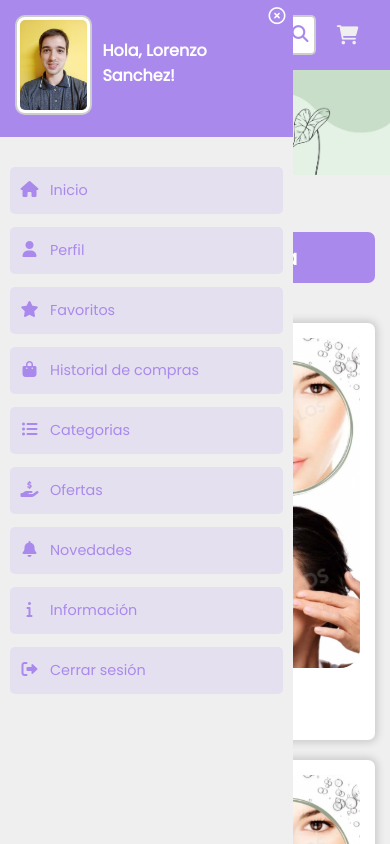
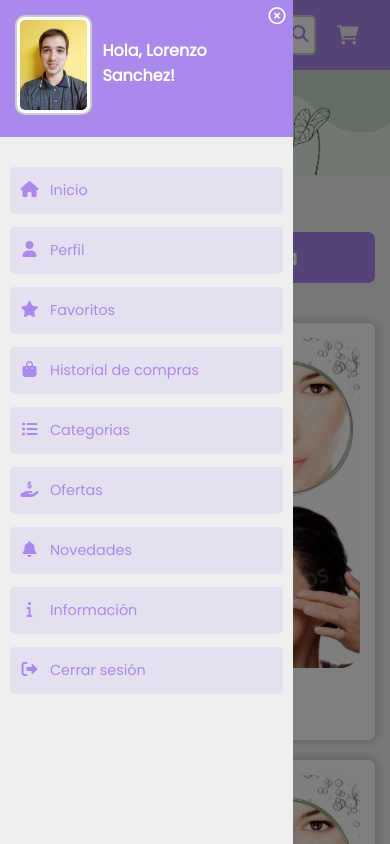
Before and after one commit to lorenzoSanchez97/ShowRoom, a React (Vite) app in the folder ShowRoom-FrontEnd/: page / in a window 390 px wide. Both pictures are taken after a click on the element 49 px from the left and 35 px from the top of the page. Shown: the top 844 px of the page. Built offline with nearby package versions, Linux system fonts and the light colour scheme.

Commit message:
sideMenu ahora se cierra presionando sobre la parte sombreada

```diff
--- a/ShowRoom-FrontEnd/src/components/SideMenu/SideMenu.jsx
+++ b/ShowRoom-FrontEnd/src/components/SideMenu/SideMenu.jsx
@@ -13,6 +13,8 @@ export default function SideMenu({ setSideMenu }) {
     }
 
   return (
+  <>
+  <section className={closingAnimation ?'sideMenu-background-cover sideMenu-background-cover-hidde' : 'sideMenu-background-cover'} onClick={closeSideMenu}></section>
     <section className={closingAnimation ? 'side-menu-main-container closing-animation' : 'side-menu-main-container'}>
       <header className='side-menu-header'>
         <i className="fa-regular fa-circle-xmark" id='side-menu-header-close-button' onClick={closeSideMenu}></i>
@@ -35,5 +37,6 @@ export default function SideMenu({ setSideMenu }) {
         <p><i className="fa-solid fa-right-from-bracket"></i> Cerrar sesión </p>
       </div>
     </section>
+    </>
   )
 }
--- a/ShowRoom-FrontEnd/src/components/SideMenu/sideMenu.css
+++ b/ShowRoom-FrontEnd/src/components/SideMenu/sideMenu.css
@@ -1,3 +1,15 @@
+.sideMenu-background-cover {
+    width: 100vw;
+    height: 100vh;
+    background-color: rgba(0, 0, 0, 0.5);
+    position: fixed;
+    animation: opacity-show 300ms forwards;
+}
+
+.sideMenu-background-cover-hidde {
+    animation: opacity-hidde 300ms forwards;
+}
+
 .side-menu-main-container {
     background-color: var(--clarito);
     width: 75vw;
@@ -110,6 +122,24 @@
     }
 }
 
+@keyframes opacity-show {
+    from {
+        opacity: 0;
+    }
+    to {
+        opacity: 1;
+    }
+}
+
+@keyframes opacity-hidde {
+    from {
+        opacity: 1;
+    }
+    to {
+        opacity: 0;
+    }
+}
+
 @media (width > 426px) {
     .side-menu-main-container {
         width: 51vw;
```
